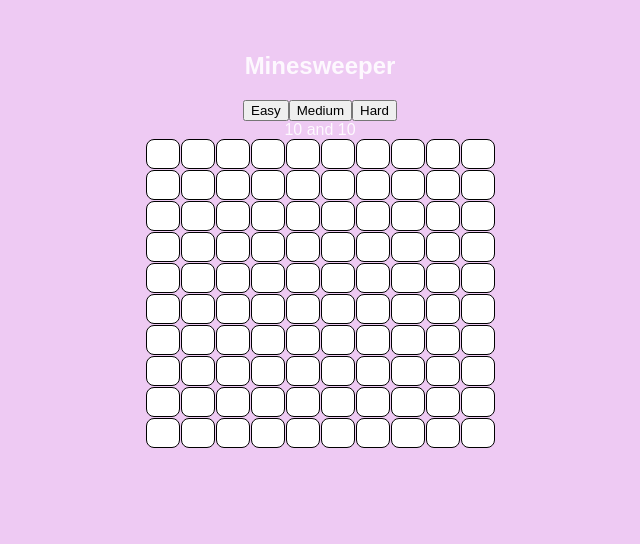
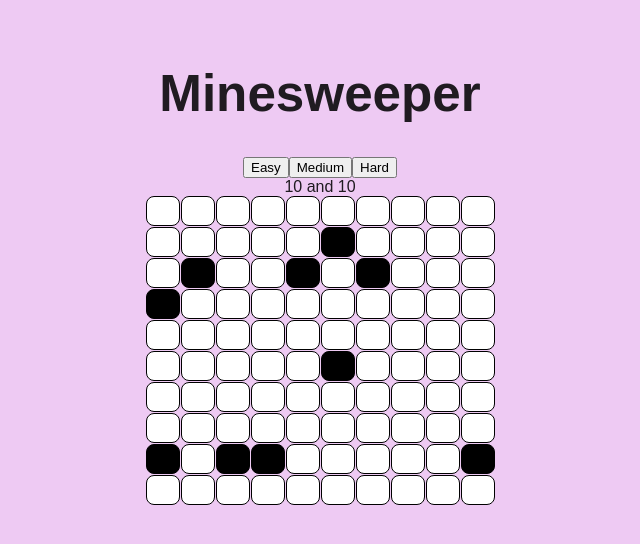
Before and after one commit to sajal90/Minesweeper, a React (Vite) app: page / in a window 1280 px wide. Shown: the top 544 px of the page, without its empty margins (320-960 px from the left). Built offline with nearby package versions, Linux system fonts and the light colour scheme.

Commit message:
added states

```diff
--- a/src/components/Block.jsx
+++ b/src/components/Block.jsx
@@ -1,7 +1,6 @@
-const Block = ({covered, bomb}) => {
+const Block = ({covered, bomb, handleClick, rowIdx, colIdx}) => {
     const style = {
-        color: "white",
-        backgroundColor: "white",
+        backgroundColor: !covered&&!bomb ? "grey" : bomb ? "black" : "white" ,
         width: "30px",
         height: "30px",
         borderRadius: "8px",
@@ -9,17 +8,9 @@ const Block = ({covered, bomb}) => {
         padding: "0.6em 1.2em",
     }
 
-    const handleClick = () => {
-        if(!covered) return;
-       // if(covered && bomb)
-            // show game over
-        // else
-            // uncover current and neighbouring if possible
-    }
-
     return (
         <div>
-            <button style={style} type="button" onClick={handleClick}></button>
+            <button style={style} type="button" onClick={() => handleClick(rowIdx, colIdx)}></button>
         </div>
     )
 }
--- a/src/components/MainGrid.jsx
+++ b/src/components/MainGrid.jsx
@@ -1,8 +1,45 @@
+import { useEffect, useState } from "react";
 import Block from "./Block.jsx";
 
 const MainGrid = ({width, height}) => {
-    const grid = Array(width).fill(null).map(() => Array(height).fill(0));
-     const style = {
+    const blockStates = {
+        BOMB: "bomb",
+        COVERED: "covered",
+        UNCOVERED: "uncovered"
+    }
+
+    const [grid, setGrid] = useState(Array.from({length: height},()=> Array.from({length: width}, () => blockStates.COVERED)));
+
+    useEffect(() => {
+        const initial = Array.from({ length: height }, () => Array.from({ length: width }, () => blockStates.COVERED))
+        let count = 0, totalBombs = width;
+        while (count < totalBombs) {
+            let a = Math.floor(Math.random() * width);
+            let b = Math.floor(Math.random() * height);
+            if(initial[b][a] === blockStates.BOMB) continue;
+            initial[b][a] = blockStates.BOMB;
+
+            count++;
+        }
+        // eslint-disable-next-line react-hooks/set-state-in-effect
+        setGrid(initial);
+
+    }, [width, height])
+
+
+    const handleClick = (rowIdx, colIdx) => {
+        if(grid[rowIdx][colIdx] === blockStates.UNCOVERED) return;
+        if(grid[rowIdx][colIdx] === blockStates.BOMB) {
+            // add gameover window
+            console.log("Game over!");
+            return;
+        }
+        let newGrid = [...grid];
+        newGrid[rowIdx][colIdx] = blockStates.UNCOVERED;
+        setGrid(newGrid);
+    }
+
+    const style = {
         display: "grid",
         gridTemplateColumns: `repeat(${width}, 1fr)`,
         gap: "1px",
@@ -14,12 +51,14 @@ const MainGrid = ({width, height}) => {
             <div style={style}>
                 {grid.map((row, rowIdx) => (
                     row.map((col,colIdx) => (
-                        // console.log(rowIdx, colIdx)
-                        <Block key={3*rowIdx + colIdx} covered={false} bomb={false} />
+                        // console.log(col)
+                        <Block key={3*rowIdx + colIdx}
+                            covered={col==="covered"} bomb={col==="bomb"} handleClick={handleClick}
+                            rowIdx={rowIdx} colIdx={colIdx}
+                        />
                     ))
                 ))}
-            </div>
-        </div>
+            </div> </div>
 
     )
 }
--- a/src/components/Minesweeper.jsx
+++ b/src/components/Minesweeper.jsx
@@ -19,7 +19,7 @@ const Minesweeper = () => {
 
     return (
         <div>
-            <h2>Minesweeper</h2>
+            <h1>Minesweeper</h1>
             <div>
                 <button type="button" onClick={() => handleClick("Easy")}>Easy</button>
                 <button type="button" onClick={() => handleClick("Medium")}>Medium</button>
--- a/src/index.css
+++ b/src/index.css
@@ -1,7 +1,7 @@
 :root {
   font-family: sans-serif;
   color-scheme: light dark;
-  color: rgba(255, 255, 255, 0.87);
+  color: rgba(1, 1, 1, 0.87);
   background-color: #eecaf3;
 
   font-synthesis: none;
@@ -31,6 +31,15 @@ h1 {
   font-size: 3.2em;
   line-height: 1.1;
 }
+
+button:hover {
+  background-color: #646cff;
+}
+
+button:focus,
+button:focus-visible {
+  outline: 4px auto -webkit-focus-ring-color;
+}
 /*
 button {
   border-radius: 8px;
@@ -42,13 +51,6 @@ button {
   background-color: #1a1a1a;
   cursor: pointer;
   transition: border-color 0.25s;
-}
-button:hover {
-  border-color: #646cff;
-}
-button:focus,
-button:focus-visible {
-  outline: 4px auto -webkit-focus-ring-color;
 }
 
 @media (prefers-color-scheme: light) {
```
